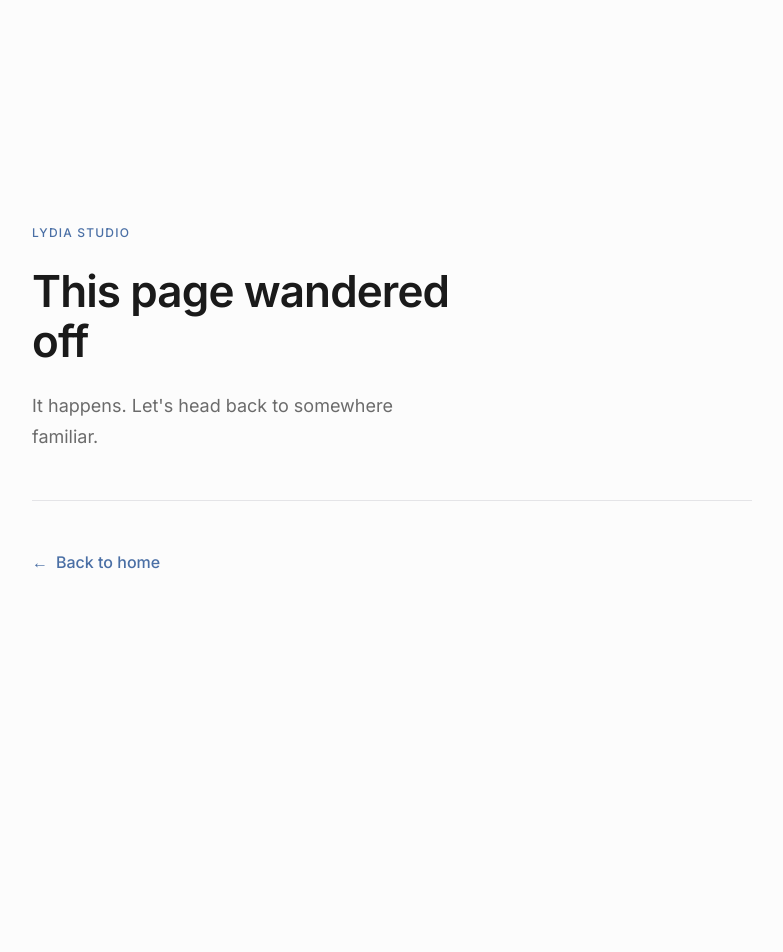
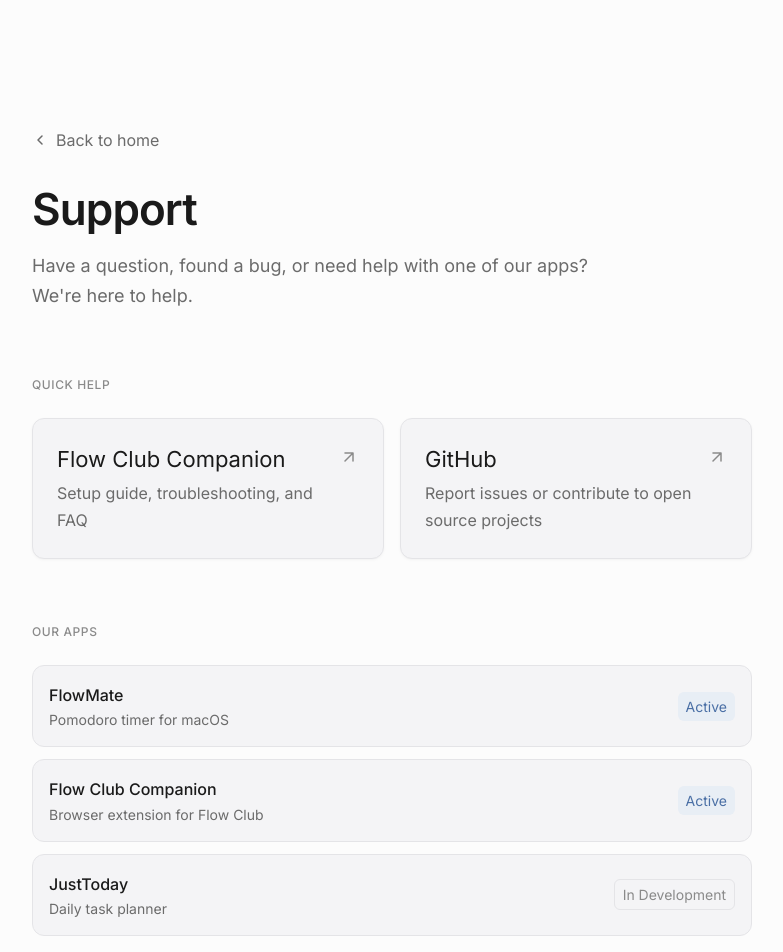
Before and after one commit to lydiacodesdaily/lydiastudio-site, a Next.js app: page /support in a window 1280 px wide. Before the commit this address had no page. Shown: the top 952 px of the page, without its empty margins (248-1031 px from the left). Before the commit the page ends 800 px from the top, so only its background shows below. Built offline with nearby package versions, Linux system fonts and the light colour scheme.

Commit message:
feat: add support page

```diff
--- /dev/null
+++ b/app/support/page.tsx
@@ -0,0 +1,269 @@
+'use client';
+
+import Link from 'next/link';
+
+export default function SupportPage() {
+  return (
+    <main className="editorial-grid pt-24 md:pt-32 pb-20">
+      {/* Hero */}
+      <section className="animate-fade-in">
+        <Link
+          href="/"
+          className="inline-flex items-center gap-2 text-muted hover:text-accent transition-colors mb-8"
+        >
+          <svg
+            width="16"
+            height="16"
+            viewBox="0 0 16 16"
+            fill="none"
+            xmlns="http://www.w3.org/2000/svg"
+          >
+            <path
+              d="M10 12L6 8L10 4"
+              stroke="currentColor"
+              strokeWidth="1.5"
+              strokeLinecap="round"
+              strokeLinejoin="round"
+            />
+          </svg>
+          Back to home
+        </Link>
+
+        <h1 className="text-headline text-nearBlack mb-4">Support</h1>
+        <p className="text-body-lg text-muted max-w-[52ch]">
+          Have a question, found a bug, or need help with one of our apps?
+          We&apos;re here to help.
+        </p>
+      </section>
+
+      {/* Quick Help Cards */}
+      <section className="mt-16 animate-fade-in animate-delay-100">
+        <h2 className="text-overline text-stone uppercase tracking-wider mb-6">
+          Quick Help
+        </h2>
+
+        <div className="grid md:grid-cols-2 gap-4">
+          <Link
+            href="/flow-club-companion"
+            className="card p-6 group hover:border-accent/30 transition-all"
+          >
+            <div className="flex items-start justify-between">
+              <div>
+                <h3 className="text-subhead text-nearBlack group-hover:text-accent transition-colors">
+                  Flow Club Companion
+                </h3>
+                <p className="text-body text-muted mt-1">
+                  Setup guide, troubleshooting, and FAQ
+                </p>
+              </div>
+              <svg
+                width="20"
+                height="20"
+                viewBox="0 0 20 20"
+                fill="none"
+                className="text-stone group-hover:text-accent transition-colors shrink-0 mt-1"
+              >
+                <path
+                  d="M6 14L14 6M14 6H6M14 6V14"
+                  stroke="currentColor"
+                  strokeWidth="1.5"
+                  strokeLinecap="round"
+                  strokeLinejoin="round"
+                />
+              </svg>
+            </div>
+          </Link>
+
+          <a
+            href="https://github.com/lydiastudio"
+            target="_blank"
+            rel="noopener noreferrer"
+            className="card p-6 group hover:border-accent/30 transition-all"
+          >
+            <div className="flex items-start justify-between">
+              <div>
+                <h3 className="text-subhead text-nearBlack group-hover:text-accent transition-colors">
+                  GitHub
+                </h3>
+                <p className="text-body text-muted mt-1">
+                  Report issues or contribute to open source projects
+                </p>
+              </div>
+              <svg
+                width="20"
+                height="20"
+                viewBox="0 0 20 20"
+                fill="none"
+                className="text-stone group-hover:text-accent transition-colors shrink-0 mt-1"
+              >
+                <path
+                  d="M6 14L14 6M14 6H6M14 6V14"
+                  stroke="currentColor"
+                  strokeWidth="1.5"
+                  strokeLinecap="round"
+                  strokeLinejoin="round"
+                />
+              </svg>
+            </div>
+          </a>
+        </div>
+      </section>
+
+      {/* Apps Section */}
+      <section className="mt-16 animate-fade-in animate-delay-200">
+        <h2 className="text-overline text-stone uppercase tracking-wider mb-6">
+          Our Apps
+        </h2>
+
+        <div className="space-y-3">
+          <div className="flex items-center justify-between p-4 bg-surface rounded-xl border border-border">
+            <div>
+              <h3 className="text-body font-medium text-nearBlack">FlowMate</h3>
+              <p className="text-caption text-muted">Pomodoro timer for macOS</p>
+            </div>
+            <span className="text-caption px-2 py-1 bg-accent-light text-accent rounded-md">
+              Active
+            </span>
+          </div>
+
+          <div className="flex items-center justify-between p-4 bg-surface rounded-xl border border-border">
+            <div>
+              <h3 className="text-body font-medium text-nearBlack">Flow Club Companion</h3>
+              <p className="text-caption text-muted">Browser extension for Flow Club</p>
+            </div>
+            <span className="text-caption px-2 py-1 bg-accent-light text-accent rounded-md">
+              Active
+            </span>
+          </div>
+
+          <div className="flex items-center justify-between p-4 bg-surface rounded-xl border border-border">
+            <div>
+              <h3 className="text-body font-medium text-nearBlack">JustToday</h3>
+              <p className="text-caption text-muted">Daily task planner</p>
+            </div>
+            <span className="text-caption px-2 py-1 bg-surface text-stone rounded-md border border-border">
+              In Development
+            </span>
+          </div>
+        </div>
+      </section>
+
+      {/* Contact Form */}
+      <section className="mt-16 animate-fade-in animate-delay-300">
+        <h2 className="text-overline text-stone uppercase tracking-wider mb-6">
+          Get in Touch
+        </h2>
+
+        <div className="bg-surface rounded-2xl border border-border p-6 md:p-8">
+          <div className="mb-6">
+            <h3 className="text-subhead text-nearBlack mb-2">Send us a message</h3>
+            <p className="text-body text-muted">
+              Whether it&apos;s a bug report, feature request, or just a question —
+              we&apos;d love to hear from you.
+            </p>
+          </div>
+
+          {/* Tally Form Embed */}
+          <iframe
+            data-tally-src="https://tally.so/embed/Y50Qb5?alignLeft=1&hideTitle=1&transparentBackground=1"
+            loading="lazy"
+            width="100%"
+            height="400"
+            title="Support Form"
+            className="rounded-xl border-0"
+          />
+          <script
+            dangerouslySetInnerHTML={{
+              __html: `
+                var d=document,w="https://tally.so/widgets/embed.js",v=function(){"undefined"!=typeof Tally?Tally.loadEmbeds():d.querySelectorAll("iframe[data-tally-src]:not([src])").forEach((function(e){e.src=e.dataset.tallySrc}))};if("undefined"!=typeof Tally)v();else if(d.querySelector('script[src="'+w+'"]')==null){var s=d.createElement("script");s.src=w;s.onload=v;s.onerror=v;d.body.appendChild(s);}
+              `,
+            }}
+          />
+        </div>
+      </section>
+
+      {/* Email Alternative */}
+      <section className="mt-12 animate-fade-in animate-delay-400">
+        <div className="flex flex-col md:flex-row md:items-center justify-between gap-4 p-6 bg-accent-light/50 rounded-2xl border border-accent/10">
+          <div>
+            <h3 className="text-body font-medium text-nearBlack">Prefer email?</h3>
+            <p className="text-body text-muted">
+              You can also reach us directly at{' '}
+              <a
+                href="mailto:hello@lydiastud.io"
+                className="text-accent hover:text-accent-hover transition-colors link-underline"
+              >
+                hello@lydiastud.io
+              </a>
+            </p>
+          </div>
+          <a
+            href="mailto:hello@lydiastud.io"
+            className="inline-flex items-center justify-center gap-2 px-5 py-2.5 bg-accent text-white rounded-xl hover:bg-accent-hover transition-colors text-body font-medium shrink-0"
+          >
+            <svg
+              width="18"
+              height="18"
+              viewBox="0 0 18 18"
+              fill="none"
+              xmlns="http://www.w3.org/2000/svg"
+            >
+              <path
+                d="M3 5.25L9 9.75L15 5.25"
+                stroke="currentColor"
+                strokeWidth="1.5"
+                strokeLinecap="round"
+                strokeLinejoin="round"
+              />
+              <rect
+                x="2.25"
+                y="3.75"
+                width="13.5"
+                height="10.5"
+                rx="2"
+                stroke="currentColor"
+                strokeWidth="1.5"
+              />
+            </svg>
+            Send Email
+          </a>
+        </div>
+      </section>
+
+      {/* Response Time Note */}
+      <section className="mt-8 text-center">
+        <p className="text-caption text-stone">
+          We typically respond within 1–2 business days.
+        </p>
+      </section>
+
+      {/* Footer */}
+      <footer className="mt-20 pt-8 border-t border-border">
+        <div className="flex flex-col md:flex-row justify-between items-center gap-4 text-caption text-stone">
+          <p>&copy; {new Date().getFullYear()} Lydia Studio</p>
+          <nav className="flex gap-6">
+            <Link href="/" className="hover:text-accent transition-colors">
+              Home
+            </Link>
+            <a
+              href="https://github.com/lydiastudio"
+              target="_blank"
+              rel="noopener noreferrer"
+              className="hover:text-accent transition-colors"
+            >
+              GitHub
+            </a>
+            <a
+              href="https://linkedin.com/in/lydiayc"
+              target="_blank"
+              rel="noopener noreferrer"
+              className="hover:text-accent transition-colors"
+            >
+              LinkedIn
+            </a>
+          </nav>
+        </div>
+      </footer>
+    </main>
+  );
+}
```
